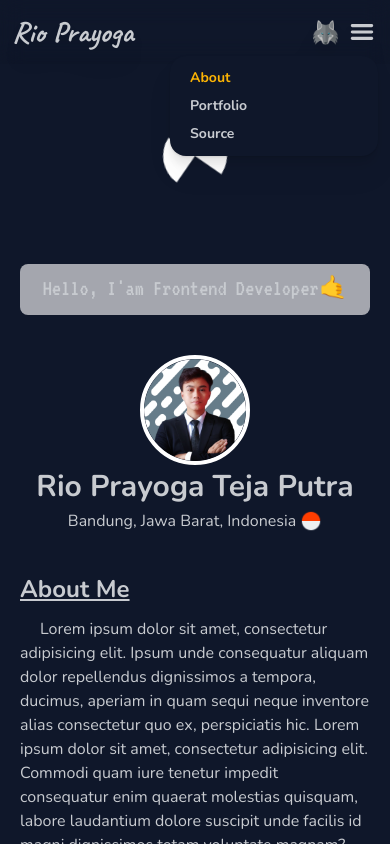
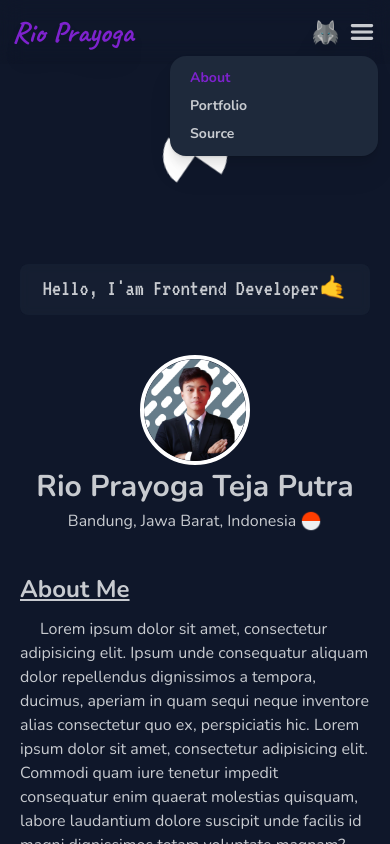
Before and after one commit to rioprayoga23/portfolio-web, a Next.js app: page / in a window 390 px wide. Both pictures are taken after a click on the button 362 px from the left and 32 px from the top of the page. Shown: the top 844 px of the page. Built offline with nearby package versions, Linux system fonts and the light colour scheme; no server answers.

Commit message:
update: navbar menu mobile

```diff
--- a/src/components/About/components/Headline.jsx
+++ b/src/components/About/components/Headline.jsx
@@ -9,7 +9,7 @@ const Headline = () => {
   return (
     <section className="relative z-10 flex justify-center">
       <div
-        className={`dark:bg-slate-500/10 bg-zinc-200/70 transition-opacity px-2 md:px-10 py-2 rounded-lg backdrop-blur-sm text-center w-full`}
+        className={`bg-neutral/45 transition-opacity px-2 md:px-10 py-2 rounded-lg backdrop-blur-sm text-center w-full`}
       >
         <h1
           className={`text-[23px] ${vtFont.className}`}
--- a/src/components/Portfolio/partials/ProjectCard.jsx
+++ b/src/components/Portfolio/partials/ProjectCard.jsx
@@ -1,19 +1,14 @@
 import CImage from "@/components/core/Image";
 import { useSelector } from "react-redux";
 
-const ProjectCard = ({ ref }) => {
+const ProjectCard = () => {
   const { isActiveTheme } = useSelector((state) => state.themes);
-
-  const openModal = () => {
-    document.getElementById("my_modal_2").showModal();
-  };
 
   return (
     <div
       className={`w-full rounded-xl overflow-hidden cursor-pointer mb-5 ${
         isActiveTheme == "black" ? "hover:bg-neutral" : "hover:bg-neutral"
       }  p-3`}
-      onClick={openModal}
     >
       <div className="w-full h-[190px] sm:h-[150px] md:h-[170px] relative">
         <CImage
--- a/src/components/core/Navbar/index.jsx
+++ b/src/components/core/Navbar/index.jsx
@@ -28,12 +28,8 @@ const Navbar = () => {
         <div className="flex flex-1 items-center gap-5">
           <Link
             href="/"
-            className={`text-3xl font-bold me-5 border-[#fcb404] hover:text-[#fcb404] ${
-              caveat.className
-            } ${
-              isActiveTheme == "black"
-                ? "border-[#fcb404] hover:text-[#fcb404]"
-                : "border-purple-700 hover:text-purple-700"
+            className={`text-3xl font-bold me-5 ${caveat.className} ${
+              isActiveTheme == "black" ? "text-[#fcb404]" : " text-purple-700"
             }`}
           >
             Rio Prayoga
--- a/src/components/core/Navbar/partials/MenuMobile.jsx
+++ b/src/components/core/Navbar/partials/MenuMobile.jsx
@@ -7,7 +7,7 @@ import { navbar_data } from "@/data/navbar";
 import MenuIcon from "./MenuIcon";
 
 // * images
-import { MoonIcon, WolfIcon } from "@/configs/images";
+import { MoonIcon, OwlIcon, WolfIcon } from "@/configs/images";
 
 //* redux
 import { setTheme } from "@/redux/themes/action";
@@ -33,7 +33,7 @@ const MenuMobile = ({ asPath }) => {
         }
       >
         <Image
-          src={isActiveTheme === "black" ? MoonIcon : WolfIcon}
+          src={isActiveTheme === "black" ? OwlIcon : WolfIcon}
           alt="theme icon"
           width={25}
           height={25}
@@ -47,7 +47,7 @@ const MenuMobile = ({ asPath }) => {
 
         <ul
           tabIndex={0}
-          className="dropdown-content z-[1] menu px-5 shadow bg-base-100 rounded-box w-52 mt-2"
+          className="dropdown-content z-[1] menu px-5 shadow bg-neutral w-52 mt-2 rounded-2xl"
         >
           {navbar_data.map((item, index) => (
             <div
@@ -56,8 +56,8 @@ const MenuMobile = ({ asPath }) => {
               className={`font-semibold my-1 ${
                 asPath === item.link &&
                 (isActiveTheme === "black"
-                  ? "text-purple-700"
-                  : " text-[#fcb404]")
+                  ? " text-[#fcb404]"
+                  : "text-purple-700")
               }`}
               key={index}
               onClick={(e) => handleClick(item?.link, e)}
```
